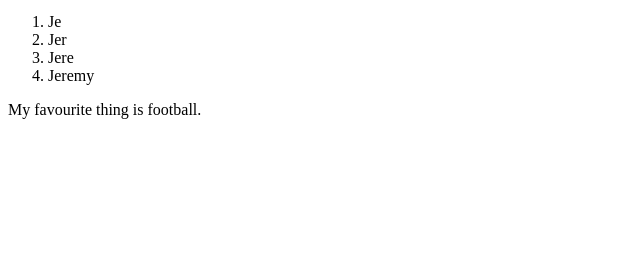
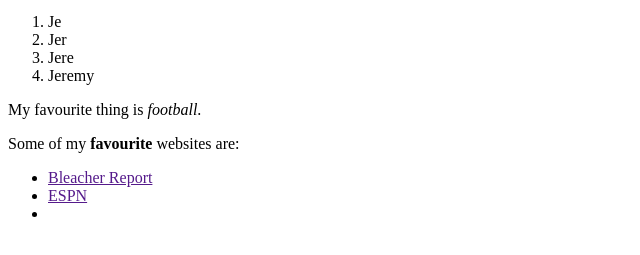
Before and after one commit to JeremyKimotho/my-first-webpage, a plain HTML site: page my-favourite-things.html in a window 1280 px wide. Shown: the part 155-410 px from the top of the page, without its empty margins (0-640 px from the left). Drawn offline with Linux system fonts and the light colour scheme.

Commit message:
A previously not saved code of a my favourite things website.

```diff
--- a/my-favourite-things.html
+++ b/my-favourite-things.html
@@ -15,6 +15,16 @@
         <li>Jere</li>
         <li>Jeremy</li>
     </ol>
-    <p>My favourite thing is football.</p>
+    <p>
+      My favourite thing is <em>football</em>.
+    </p>
+    <p>
+      Some of my <strong>favourite</strong> websites are:
+    <ul>
+      <li><a href "https://bleacherreport.com">Bleacher Report</a></li>
+      <li><a href "https://espn.com">ESPN</a></li>
+      <li><a href "https://youtube.com"></li>
+    </ul>
+    </p>
   </body>
 </html>
```
